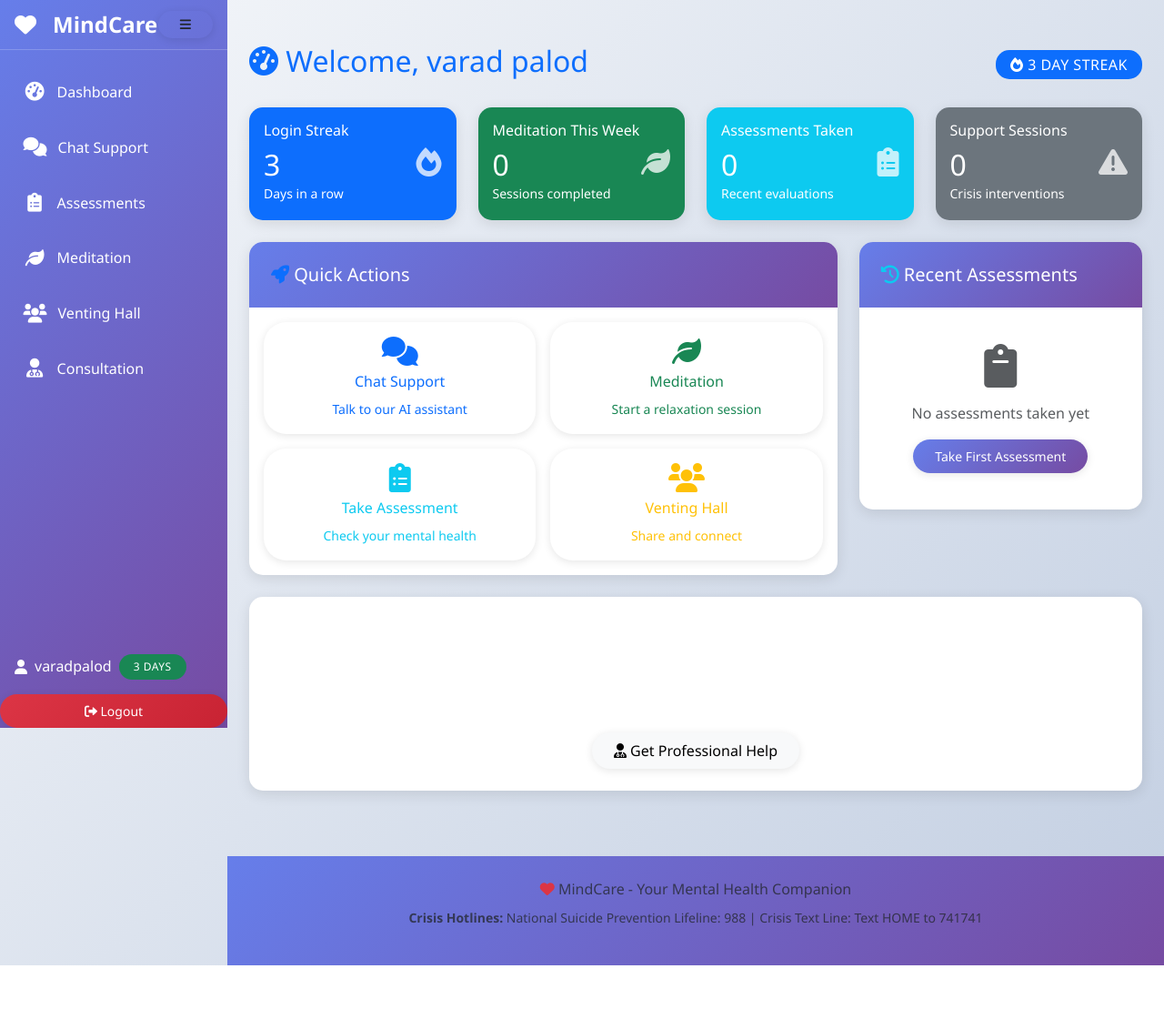
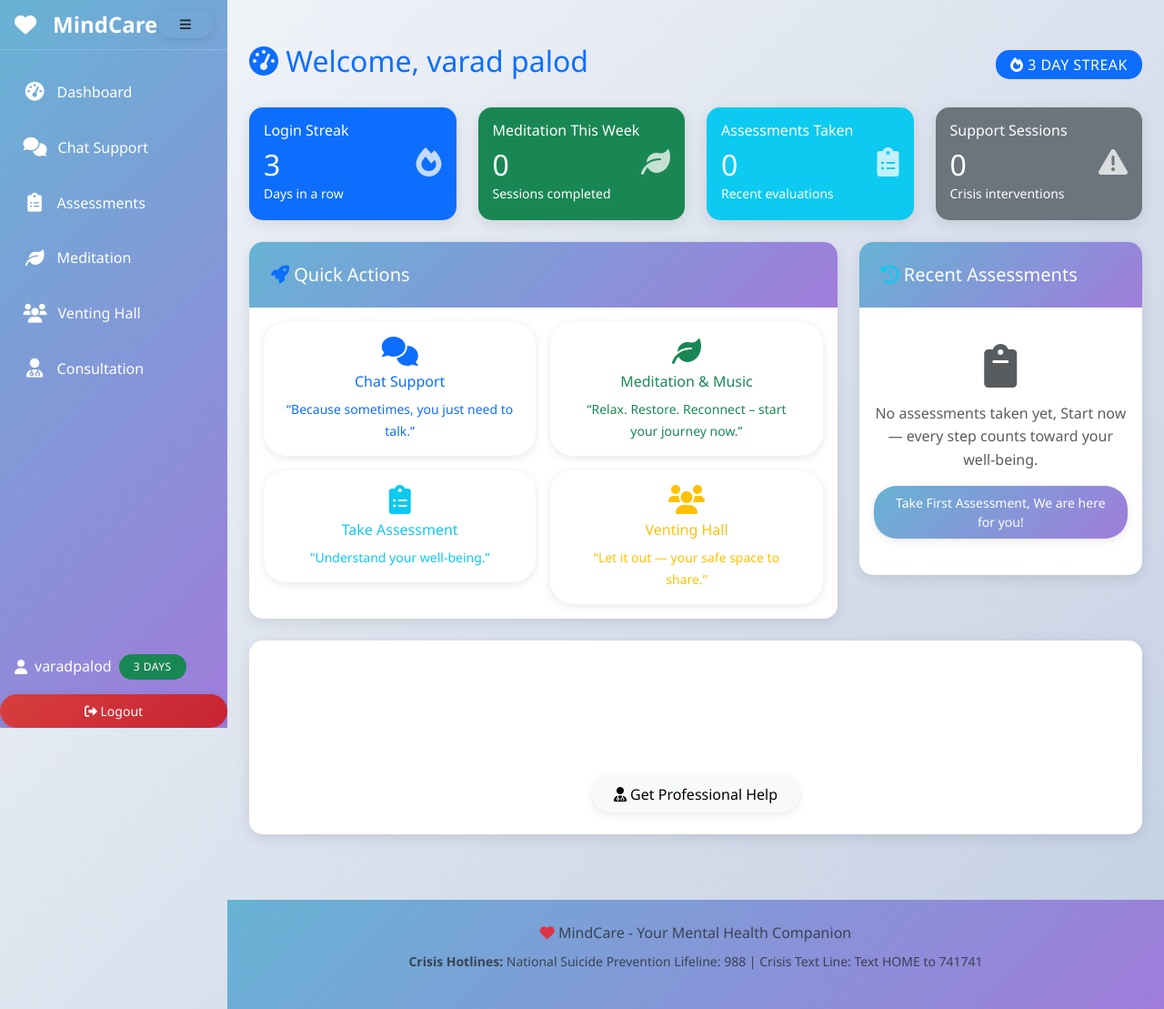
Before and after one commit to SarangRao20/SIH-MentalHealth, a Flask app: page /dashboard in a window 1280 px wide. Shown: the whole page at 91% size. Before the commit the page ends 1061 px from the top, so only its background shows below. Run offline with Flask 3, Linux system fonts and the light colour scheme; a user stored in the database is signed in; data comes from the database, SQL or seed files in the repository; data that the repository does not hold is empty.

Commit message:
changes 1

```diff
--- a/static/css/style.css
+++ b/static/css/style.css
@@ -1,14 +1,14 @@
 /* MindCare Mental Health Platform - Custom Styles */
 
 :root {
-    --primary-color: #667eea;
-    --secondary-color: #764ba2;
-    --success-color: #28a745;
-    --info-color: #17a2b8;
-    --warning-color: #ffc107;
-    --danger-color: #dc3545;
-    --light-color: #f8f9fa;
-    --dark-color: #343a40;
+        --primary-color: #67b3d4;   /* Soft sky blue – calm + fresh */
+  --secondary-color: #a07cdb; /* Gentle lavender – soothing touch */
+  --success-color: #08ca66;   /* Fresh mint green – healing & growth */
+  --info-color: #6bb3b8;      /* Aqua teal – clarity & balance */
+  --warning-color: #e6b980;   /* Soft peachy amber – warm, not alarming */
+  --danger-color: #d73e3e;    /* Muted rose – caring red, not harsh */
+  --light-color: #fafafa;     /* Clean light – airy background */
+  --dark-color: #37474f;      /* Soft deep grey – stable & grounded */
 
     /* Mental health friendly colors */
     --calm-blue: #a8dadc;
--- a/templates/dashboard.html
+++ b/templates/dashboard.html
@@ -106,15 +106,15 @@
                             <a href="{{ url_for('chatbot') }}" class="btn btn-outline-primary w-100 py-3">
                                 <i class="fas fa-comments fa-2x mb-2 d-block"></i>
                                 <h6>Chat Support</h6>
-                                <small>Talk to our AI assistant</small>
+                                <small>“Because sometimes, you just need to talk.”</small>
                             </a>
                         </div>
 
                         <div class="col-md-6">
                             <a href="{{ url_for('meditation') }}" class="btn btn-outline-success w-100 py-3">
                                 <i class="fas fa-leaf fa-2x mb-2 d-block"></i>
-                                <h6>Meditation</h6>
-                                <small>Start a relaxation session</small>
+                                <h6>Meditation & Music </h6>
+                                <small>“Relax. Restore. Reconnect – start your journey now.”</small>
                             </a>
                         </div>
 
@@ -122,7 +122,7 @@
                             <a href="{{ url_for('assessments') }}" class="btn btn-outline-info w-100 py-3">
                                 <i class="fas fa-clipboard-list fa-2x mb-2 d-block"></i>
                                 <h6>Take Assessment</h6>
-                                <small>Check your mental health</small>
+                                <small>"Understand your well-being.”</small>
                             </a>
                         </div>
 
@@ -130,7 +130,7 @@
                             <a href="{{ url_for('venting_hall') }}" class="btn btn-outline-warning w-100 py-3">
                                 <i class="fas fa-users fa-2x mb-2 d-block"></i>
                                 <h6>Venting Hall</h6>
-                                <small>Share and connect</small>
+                                <small>“Let it out — your safe space to share.”</small>
                             </a>
                         </div>
                     </div>
@@ -168,8 +168,8 @@
                     {% else %}
                         <div class="text-center py-4">
                             <i class="fas fa-clipboard text-muted fa-3x mb-3"></i>
-                            <p class="text-muted">No assessments taken yet</p>
-                            <a href="{{ url_for('assessments') }}" class="btn btn-primary btn-sm">Take First Assessment</a>
+                            <p class="text-muted">No assessments taken yet, Start now — every step counts toward your well-being.</p>
+                            <a href="{{ url_for('assessments') }}" class="btn btn-primary btn-sm">Take First Assessment, We are here for you!</a>
                         </div>
                     {% endif %}
                 </div>
--- a/templates/meditation.html
+++ b/templates/meditation.html
@@ -16,7 +16,7 @@
 }
 
 .audio-player {
-    background: linear-gradient(135deg, #667eea 0%, #764ba2 100%);
+    background: linear-gradient(135deg, #6a82edff 20%, #69468bff 100%);
     border-radius: 15px;
     padding: 2rem;
     color: white;
@@ -48,7 +48,7 @@
 }
 
 .streak-indicator {
-    background: linear-gradient(45deg, #ff6b6b, #ffa726);
+    background: linear-gradient(45deg, #bc5c5cff, #ffa726);
     border-radius: 50px;
     padding: 0.5rem 1rem;
     color: white;
--- a/templates/venting_hall.html
+++ b/templates/venting_hall.html
@@ -6,7 +6,7 @@
 <style>
 .venting-card {
     transition: all 0.3s ease;
-    border-left: 4px solid #007bff;
+    border-left: 4px solid #4383c7ff;
 }
 
 .venting-card:hover {
```
